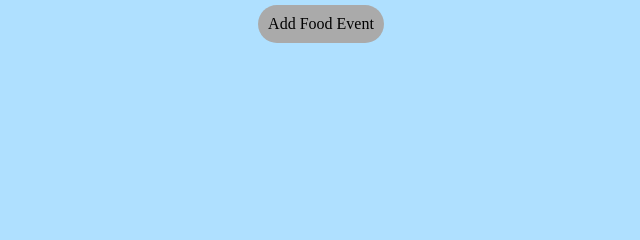
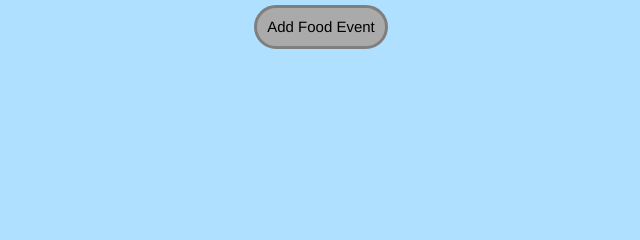
Before and after one commit to jacklynnepenick/hackcmu-2015, a Flask app: page / in a window 1280 px wide. Shown: the part 171-411 px from the top of the page, without its empty margins (319-959 px from the left). Run offline with Flask 2, Linux system fonts and the light colour scheme.

Commit message:
Changed font and border of add food

```diff
--- a/static/general.css
+++ b/static/general.css
@@ -4,6 +4,11 @@ h1 {
   text-shadow: 1px 1px 0px #ededed, 4px 4px 0px rgba(0,0,0,0.15);
   width: 100%;
   text-align: center;
+}
+
+a {
+  font: 100 15px/1.2 'Merienda One', Helvetica, sans-serif;
+  color: rgba(0,0,0,0.7);
 }
 
 .contains_visibles_on_hovers:hover .visible_on_hover {
--- a/templates/wheres_the_food.html
+++ b/templates/wheres_the_food.html
@@ -29,6 +29,7 @@
       border-radius:999px;
       color:black;
       background-color: #AAA;
+      border: #7F7F7F solid 3px;
     }
     #add_food:hover {
       background-color: #CCC;
```
